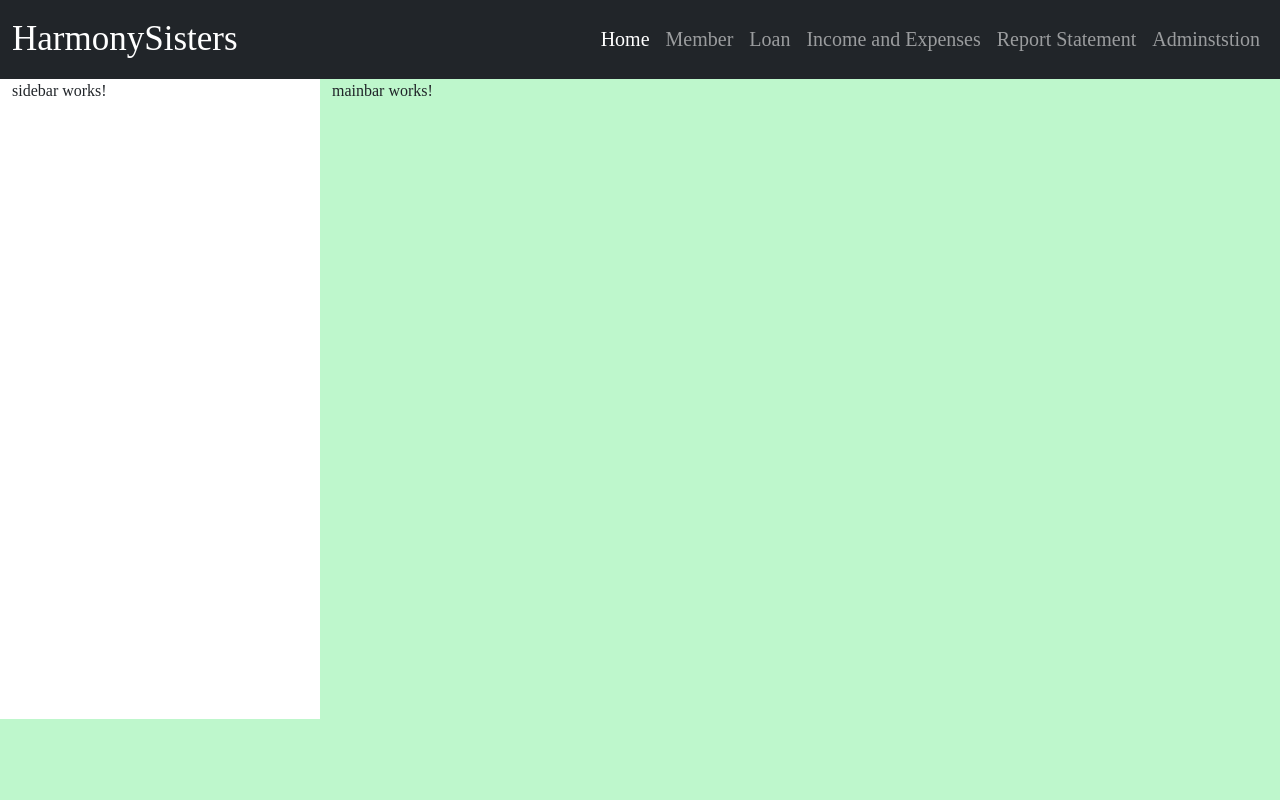
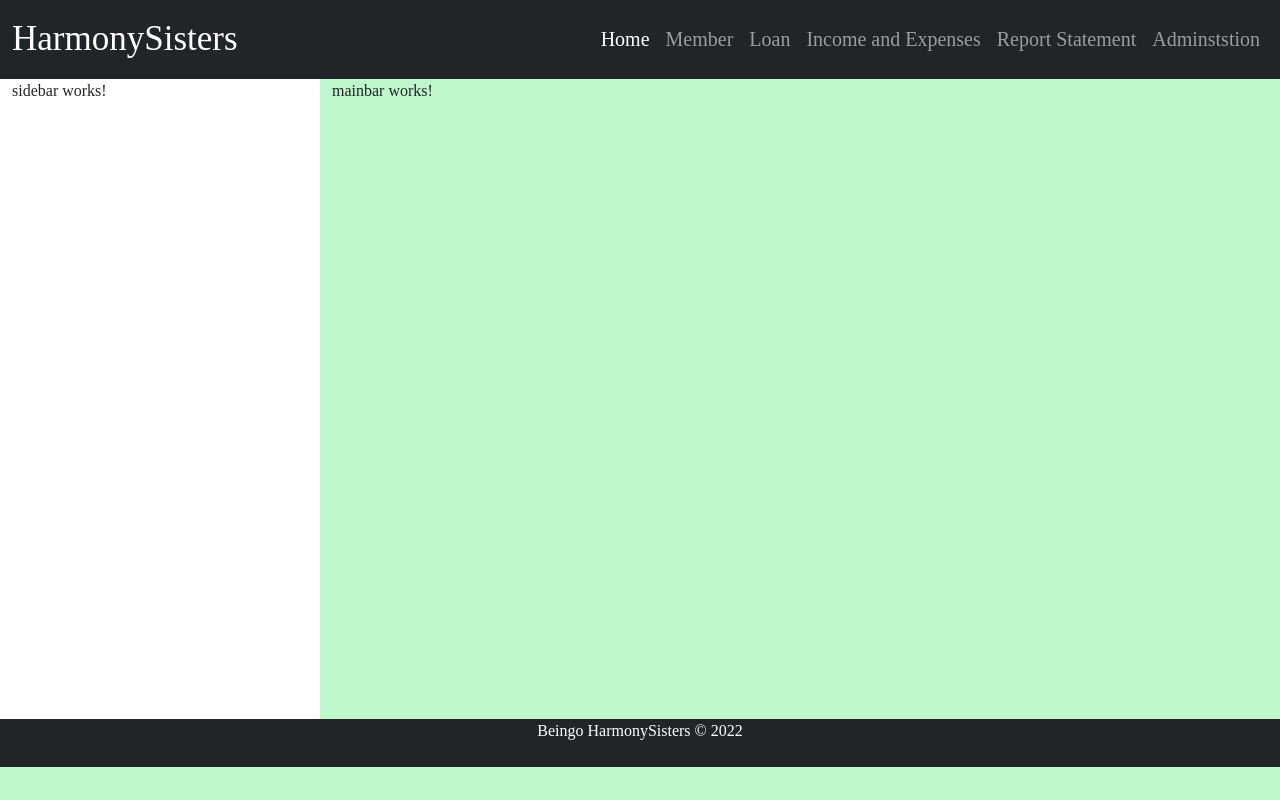
Before and after one commit to vionaosiako/SaccoSystem, an Angular app: page / in a window 1280 px wide. Built offline with nearby package versions, Linux system fonts and the light colour scheme; a web font is replaced by a local one.

Commit message:
ft: Update footer

```diff
--- a/src/app/app.component.html
+++ b/src/app/app.component.html
@@ -9,3 +9,4 @@
     </div>
   </div>
 </div>
+<app-footer></app-footer>
--- a/src/app/components/footer/footer.component.css
+++ b/src/app/components/footer/footer.component.css
@@ -0,0 +1,3 @@
+footer{
+    height: 6vh;
+}
--- a/src/app/components/footer/footer.component.html
+++ b/src/app/components/footer/footer.component.html
@@ -1 +1,3 @@
-<p>footer works!</p>
+<footer class="bg-dark">
+    <p class="text-white text-center">Beingo HarmonySisters &copy; 2022</p>
+</footer>
```
